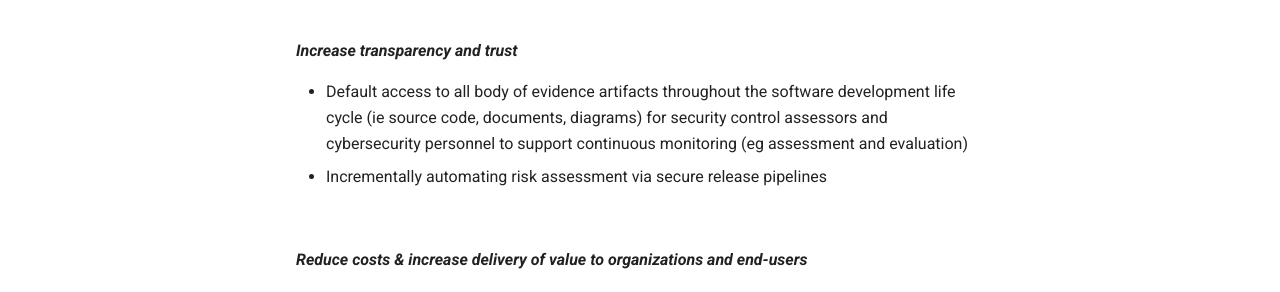
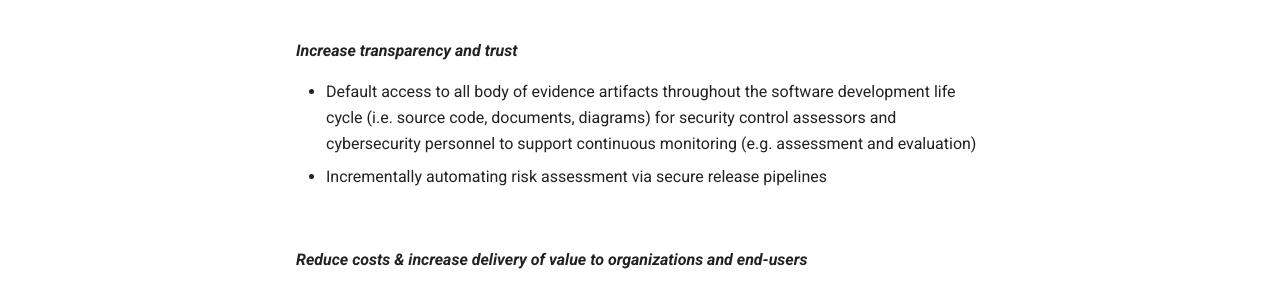
Before and after one commit to rise8-us/cato-playbook, an MkDocs documentation site: the page built from docs/benefits.md, in a window 1280 px wide and 1020 px high. Shown: the part 433-725 px from the top of the window. Built offline with MkDocs 1.6.1 and Material for MkDocs 9.7.7, drawn with Linux system fonts in a browser that asks for light colours; comment, search, counter and statistics services are not loaded.

```diff
--- a/docs/benefits.md
+++ b/docs/benefits.md
@@ -10,7 +10,7 @@
 
 ***Increase transparency and trust***
 
-- Default access to all body of evidence artifacts throughout the software development life cycle (ie source code, documents, diagrams) for security control assessors and cybersecurity personnel to support continuous monitoring (eg assessment and evaluation)
+- Default access to all body of evidence artifacts throughout the software development life cycle (i.e. source code, documents, diagrams) for security control assessors and cybersecurity personnel to support continuous monitoring (e.g. assessment and evaluation)
 - Incrementally automating risk assessment via secure release pipelines
 
 <br/>
```
